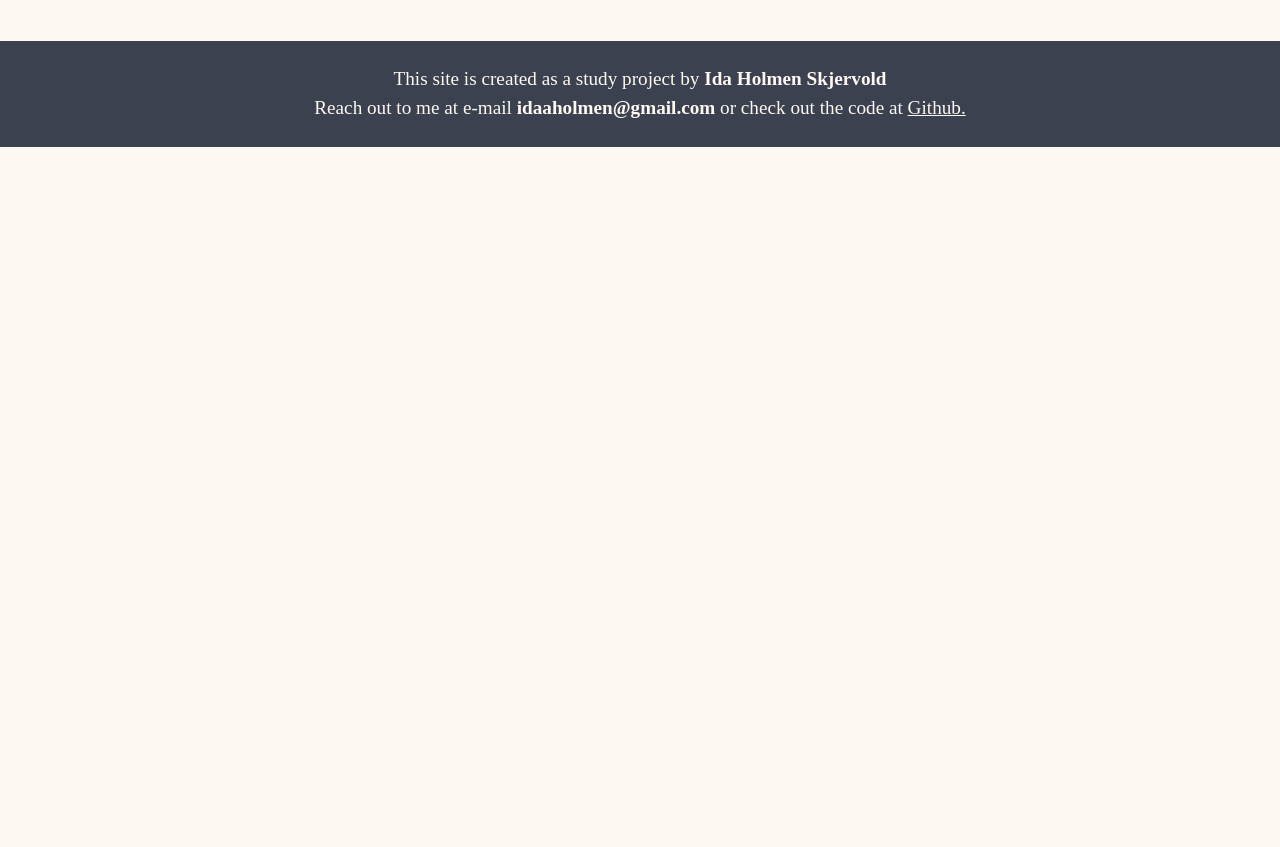
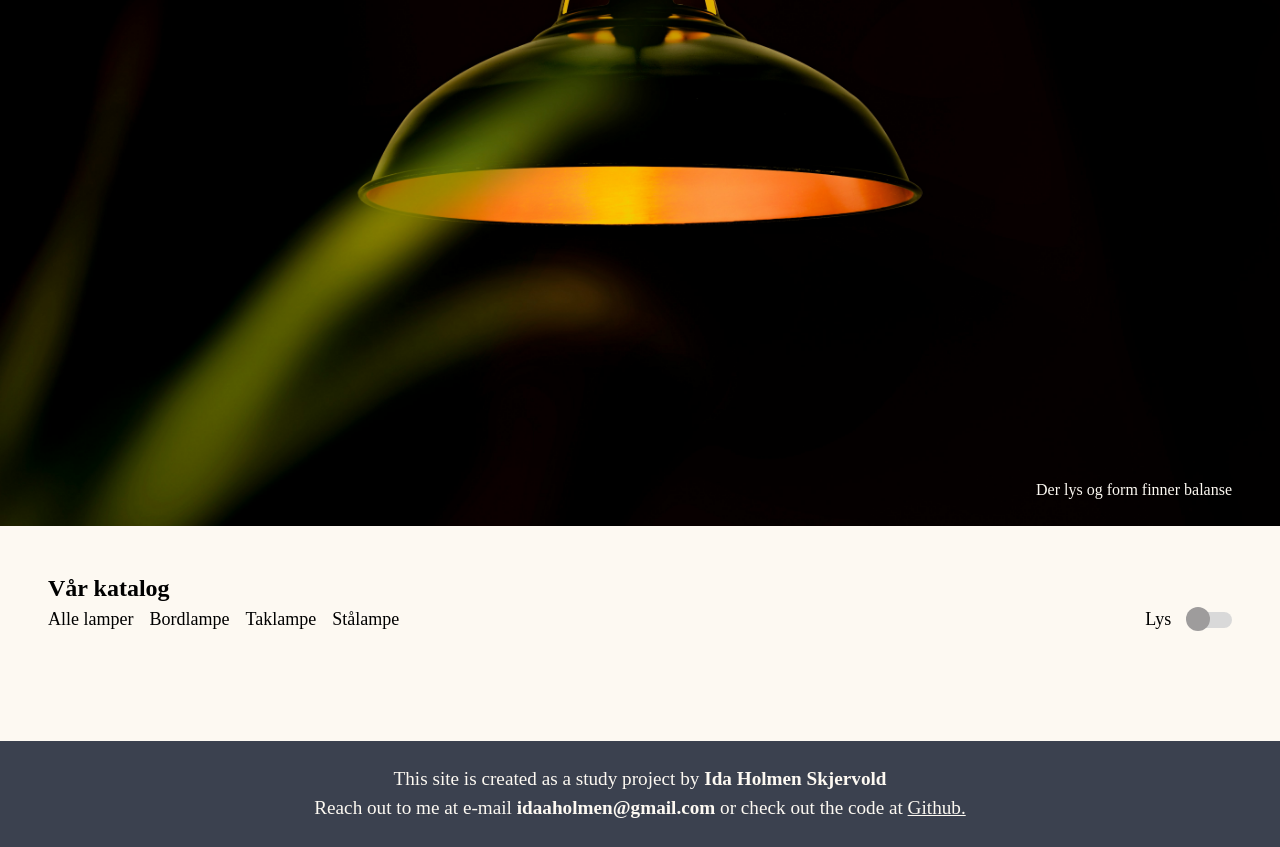
Before and after one commit to IdaHolmen/Luma-Studio, a plain HTML site: page index.html in a window 1280 px wide. Shown: the part 210-1057 px from the top of the page. Before the commit the page ends 800 px from the top, so only its background shows below. Drawn offline with Linux system fonts and the light colour scheme; no server answers; a web font is replaced by a local one.

Commit message:
Created hero section and fixed toggle switch

```diff
--- a/css/style.css
+++ b/css/style.css
@@ -14,6 +14,7 @@
 /* Styling */
 body {
   background-color: var(--primary-color);
+  font-family: "Canela-Regular";
 }
 .header {
   width: 100%;
@@ -33,12 +34,14 @@ body {
 .header__headline-bold {
   font-family: "Canela-Regular";
   color: #3b414f;
+  font-size: 2rem;
   font-weight: 800;
 }
 
 .header__headline-light {
   font-family: "Canela-Regular";
   color: #3b414f;
+  font-size: 2rem;
   font-weight: 300;
 }
 
@@ -104,36 +107,82 @@ body {
   line-height: 1;
 }
 
+/* Hero section */
+.hero-section {
+  display: flex;
+  flex-direction: column;
+  color: var(--primary-color);
+  width: 100%;
+  height: 40rem;
+  padding: 1.5rem 3rem;
+  background-image: url(../assets/images/hero-image.jpg);
+  background-position: 0% 40%;
+  background-size: cover;
+}
+
+.hero-top {
+  width: 100%;
+  height: 50%;
+  display: flex;
+  flex-direction: row;
+  padding: 2rem 0;
+  font-weight: 800;
+}
+
+.hero-headline-light {
+  font-size: 2rem;
+  font-weight: 300;
+  margin-left: 0.3rem;
+}
+
+.hero-bottom {
+  width: 100%;
+  height: 50%;
+  display: flex;
+  justify-content: end;
+  align-items: end;
+}
+
 /* Toggle switch */
-.toggle-container {
+.selection-container {
   width: 100%;
   padding: 0 3rem;
   display: flex;
-  justify-content: end;
+  flex-direction: column;
+  padding-top: 0.75rem;
+  padding-bottom: 0.75rem;
+}
+
+.selections {
+  width: 100%;
+  font-size: 1.125rem;
+  display: flex;
+  flex-direction: row;
+  justify-content: space-between;
   position: sticky;
   top: 0;
   z-index: 999;
-  background: var(--primary-color);
+}
 
-  padding-top: 0.75rem;
-  padding-bottom: 0.75rem;
-
-  border-bottom: 1px solid rgba(0, 0, 0, 0.06);
+.filter {
+  display: flex;
+  gap: 1rem;
 }
 
 .toggle-holder {
-  width: 12rem;
+  max-width: 12rem;
   display: flex;
-  justify-content: space-between;
+  align-items: center;
+  gap: 1rem;
   position: relative;
 }
 
 .switch {
-  width: 3.75rem;
-  height: 2.125rem;
-  border-radius: var(--border-radius-large);
-  border: 2px solid var(--secondary-color);
-  display: inline-block;
+  width: 2.8rem;
+  height: 1rem;
+  background-color: #d9d9d9;
+  border-radius: 1rem;
+  display: flex;
   position: relative;
 }
 
@@ -159,14 +208,15 @@ body {
   content: "";
   height: 1.5rem;
   width: 1.5rem;
-  top: 0.2rem;
-  left: 0.2rem;
-  background-color: var(--secondary-color);
+  top: -0.3rem;
+  left: -0.1rem;
+  background-color: #9e9c9c;
   -webkit-transition: 0.4s;
   transition: 0.4s;
 }
 
 input:checked + .slider:before {
+  background-color: #b97a63;
   -webkit-transform: translateX(1.6rem);
   -ms-transform: translateX(1.6rem);
   transform: translateX(1.6rem);
@@ -178,6 +228,10 @@ input:checked + .slider:before {
 
 .slider.round:before {
   border-radius: 50%;
+}
+
+.switch input:checked + .slider {
+  background-color: #d9bbb0;
 }
 
 /* General styling for the lamp containers */
--- a/index.html
+++ b/index.html
@@ -14,8 +14,8 @@
     <header class="header">
       <div class="header-left">
         <a href="./index.html" class="home-button-container">
-          <h1 class="header__headline-bold">Luma</h1>
-          <h1 class="header__headline-light">Studio</h1>
+          <p class="header__headline-bold">Luma</p>
+          <p class="header__headline-light">Studio</p>
         </a>
       </div>
       <div class="header-right">
@@ -45,16 +45,38 @@
         </div>
       </div>
 
-      <div class="toggle-container">
+      <section class="hero-section">
+        <div class="hero-top">
+          <h1>Lys,</h1>
+          <p class="hero-headline-light">uten støy</p>
+        </div>
+
+        <div class="hero-bottom">
+          <p>Der lys og form finner balanse</p>
+        </div>
+      </section>
+
+      <div class="selection-container">
+        <div class="section-headline-container">
+          <h2>Vår katalog</h2>
+        </div>
+
+        <div class="selections">
+          <div class="filter">
+            <button class="filter-button">Alle lamper</button>
+            <button class="filter-button">Bordlampe</button>
+            <button class="filter-button">Taklampe</button>
+            <button class="filter-button">Stålampe</button>
+          </div>
           <div class="toggle-holder">
-          <label for="light">Lyst</label>
+            <label for="light">Lys</label>
             <div class="component" data-component-name="toggle-button">
               <label class="switch">
                 <input id="toggle" type="checkbox" />
                 <span class="slider round"></span>
               </label>
             </div>
-          <label for="dark">Mørkt</label>
+          </div>
         </div>
       </div>
 
```
Also changed, not shown: assets/images/hero-image.jpg (added). Lines whose indentation alone changed are shown as unchanged.
